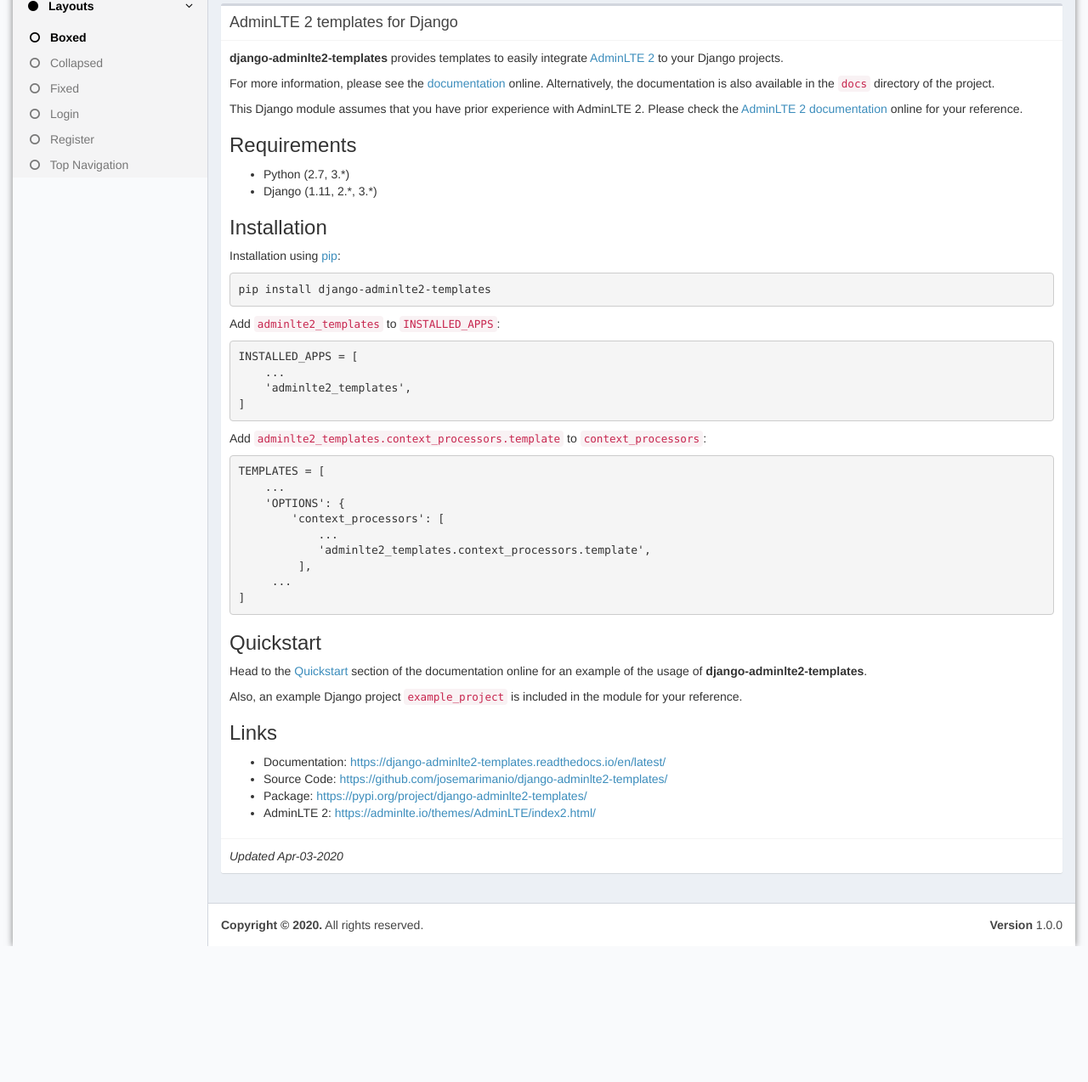
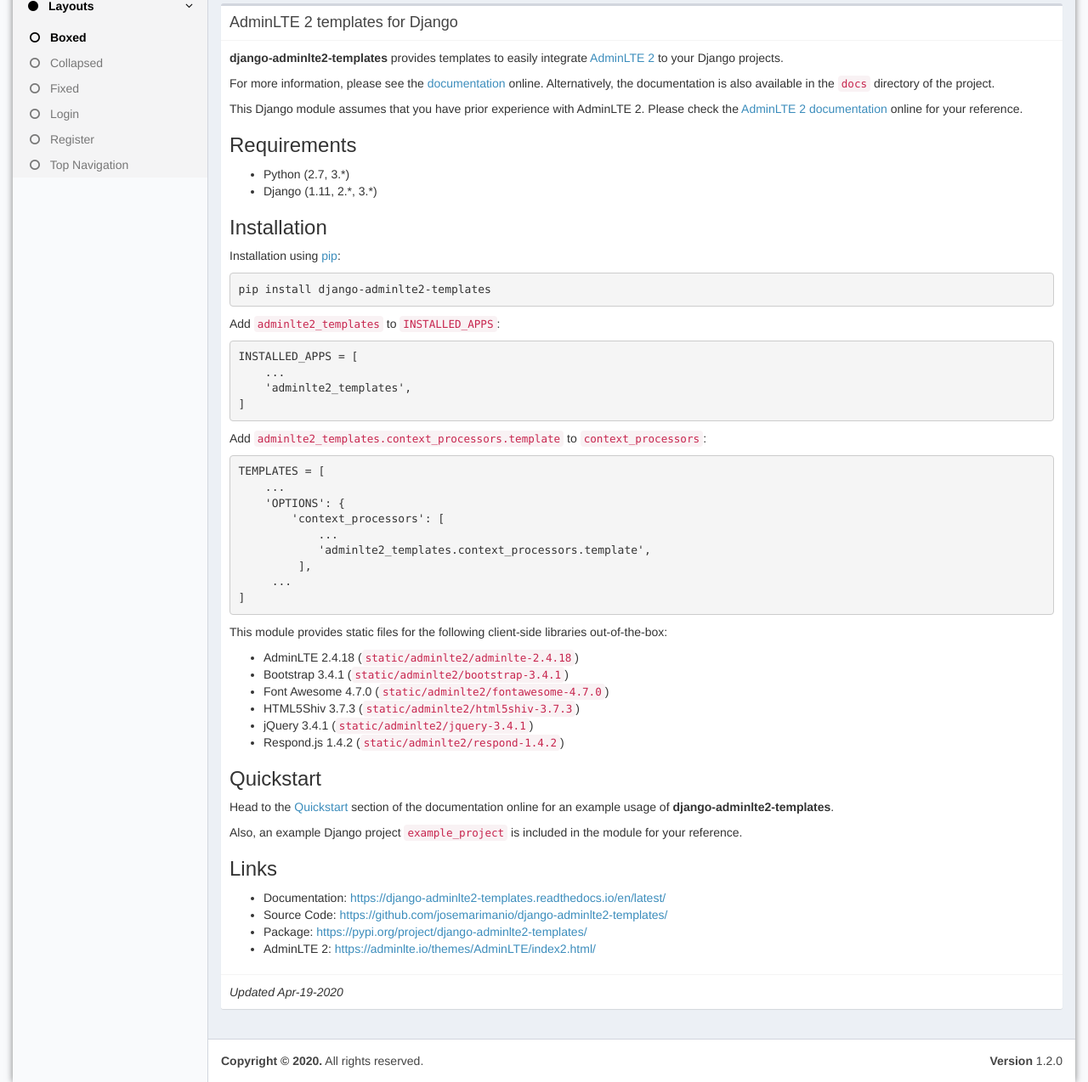
Before and after one commit to josemarimanio/django-adminlte2-templates, a Django app: page /layouts/boxed in a window 1280 px wide. Shown: the part 102-1376 px from the top of the page at 85% size. Before the commit the page ends 1216 px from the top, so only its background shows below. Run offline with Django 3.2, Linux system fonts and the light colour scheme; some libraries are stand-ins or nearby versions.

Commit message:
Updated example Django project 'example_project'

```diff
--- a/example_project/layouts/views.py
+++ b/example_project/layouts/views.py
@@ -1,8 +1,7 @@
+from django.contrib.auth.forms import AuthenticationForm
+from django.contrib.auth.forms import UserCreationForm
 from django.views.generic import FormView
 from django.views.generic import TemplateView
-
-from .forms import LoginForm
-from .forms import RegisterForm
 
 
 class IndexView(TemplateView):
@@ -27,9 +26,9 @@
 
 class LoginView(FormView):
     template_name = 'layouts/login.html'
-    form_class = LoginForm
+    form_class = AuthenticationForm
 
 
 class RegisterView(FormView):
     template_name = 'layouts/register.html'
-    form_class = RegisterForm
+    form_class = UserCreationForm
--- a/example_project/requirements.txt
+++ b/example_project/requirements.txt
@@ -1,6 +1,5 @@
 asgiref==3.2.7
 Django==3.0.4
-django-adminlte2-templates==1.1.0
-django-crispy-forms==1.9.0
+django-adminlte2-templates==1.2.0
 pytz==2019.3
 sqlparse==0.3.1
--- a/example_project/templates/adminlte2/components/footer.html
+++ b/example_project/templates/adminlte2/components/footer.html
@@ -1,5 +1,5 @@
 {% extends 'adminlte2/components/footer.html' %}
 
 {% block footer_version %}
-    1.0.0
+    1.2.0
 {% endblock footer_version %}
--- a/example_project/templates/layouts/_common_content.html
+++ b/example_project/templates/layouts/_common_content.html
@@ -60,11 +60,26 @@
 ]</pre>
         </p>
 
+        <p>
+            This module provides static files for the following client-side libraries out-of-the-box:
+        </p>
+
+        <p>
+            <ul>
+                <li>AdminLTE 2.4.18 (<code>static/adminlte2/adminlte-2.4.18</code>)</li>
+                <li>Bootstrap 3.4.1 (<code>static/adminlte2/bootstrap-3.4.1</code>)</li>
+                <li>Font Awesome 4.7.0 (<code>static/adminlte2/fontawesome-4.7.0</code>)</li>
+                <li>HTML5Shiv 3.7.3 (<code>static/adminlte2/html5shiv-3.7.3</code>)</li>
+                <li>jQuery 3.4.1 (<code>static/adminlte2/jquery-3.4.1</code>)</li>
+                <li>Respond.js 1.4.2 (<code>static/adminlte2/respond-1.4.2</code>)</li>
+            </ul>
+        </p>
+
         <!-- Quickstart -->
         <h3>Quickstart</h3>
         <p>
             Head to the <a href="https://django-adminlte2-templates.readthedocs.io/en/latest/quickstart.html">
-            Quickstart</a> section of the documentation online for an example of the usage of
+            Quickstart</a> section of the documentation online for an example usage of
             <b>django-adminlte2-templates</b>.
         </p>
         <p>
@@ -102,6 +117,6 @@
         </p>
     </div>
     <div class="box-footer">
-        <i>Updated Apr-03-2020</i>
+        <i>Updated Apr-19-2020</i>
     </div>
 </div>
--- a/example_project/templates/layouts/boxed.html
+++ b/example_project/templates/layouts/boxed.html
@@ -1,6 +1,7 @@
 {% extends 'adminlte2/layouts/boxed.html' %}
+{% load adminlte2_tags %}
 
-{% block title %}Boxed Layout{% endblock title %}
+{% block title %}{% page_title 'Boxed Layout' %}{% endblock title %}
 
 {% block page_title %}Boxed Layout{% endblock page_title %}
 
--- a/example_project/templates/layouts/collapsed_sidebar.html
+++ b/example_project/templates/layouts/collapsed_sidebar.html
@@ -1,6 +1,7 @@
 {% extends 'adminlte2/layouts/collapsed_sidebar.html' %}
+{% load adminlte2_tags %}
 
-{% block title %}Collapsed Sidebar Layout{% endblock title %}
+{% block title %}{% page_title 'Collapsed Sidebar Layout' %}{% endblock title %}
 
 {% block page_title %}Collapsed Sidebar Layout{% endblock page_title %}
 
--- a/example_project/templates/layouts/fixed.html
+++ b/example_project/templates/layouts/fixed.html
@@ -1,6 +1,7 @@
 {% extends 'adminlte2/layouts/fixed.html' %}
+{% load adminlte2_tags %}
 
-{% block title %}Fixed Layout{% endblock title %}
+{% block title %}{% page_title 'Fixed Layout' %}{% endblock title %}
 
 {% block page_title %}Fixed Layout{% endblock page_title %}
 
--- a/example_project/templates/layouts/index.html
+++ b/example_project/templates/layouts/index.html
@@ -1,8 +1,7 @@
 {% extends 'adminlte2/layouts/fixed.html' %}
-
 {% load adminlte2_tags %}
 
-{% block title %}Layouts{% endblock title %}
+{% block title %}{% page_title 'Layouts' %}{% endblock title %}
 
 {% block page_title %}Layouts{% endblock page_title %}
 
--- a/example_project/templates/layouts/login.html
+++ b/example_project/templates/layouts/login.html
@@ -1,6 +1,4 @@
 {% extends 'adminlte2/layouts/login.html' %}
-{% load crispy_forms_tags %}
+{% load adminlte2_tags %}
 
-{% block login_form %}
-    {% crispy form %}
-{% endblock login_form %}
+{% block title %}{% page_title 'Login' %}{% endblock title %}
--- a/example_project/templates/layouts/top_navigation.html
+++ b/example_project/templates/layouts/top_navigation.html
@@ -1,6 +1,7 @@
 {% extends 'adminlte2/layouts/top_navigation.html' %}
+{% load adminlte2_tags %}
 
-{% block title %}Top Navigation Layout{% endblock title %}
+{% block title %}{% page_title 'Top Navigation Layout' %}{% endblock title %}
 
 {% block page_title %}Top Navigation Layout{% endblock page_title %}
 
```
Also changed, not shown: example_project/example_project/settings.py (+15 -3 lines), example_project/layouts/forms.py (deleted, +0 -19 lines), example_project/templates/layouts/register.html (+2 -5 lines).
